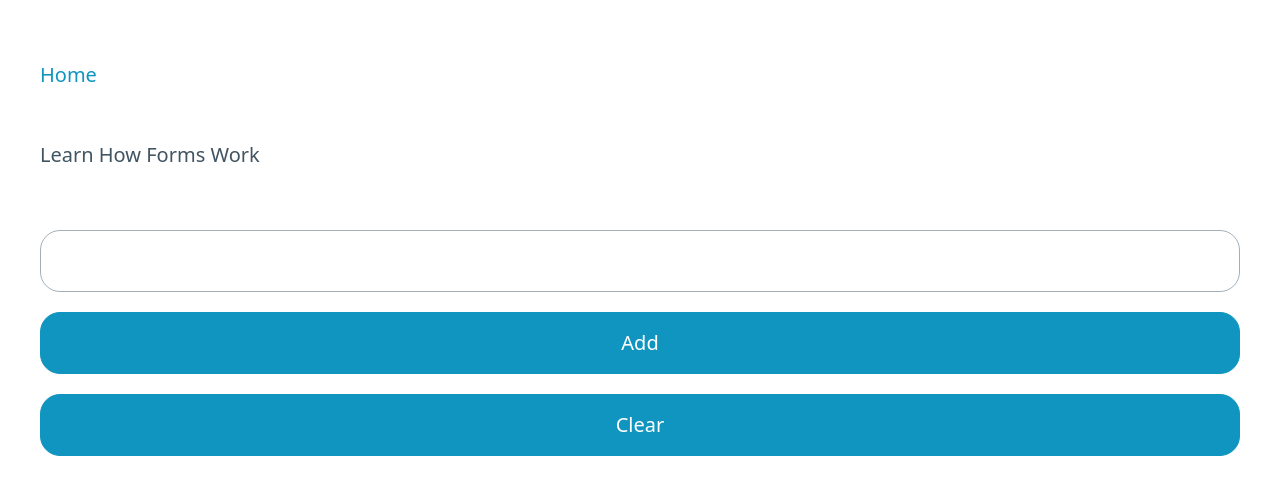
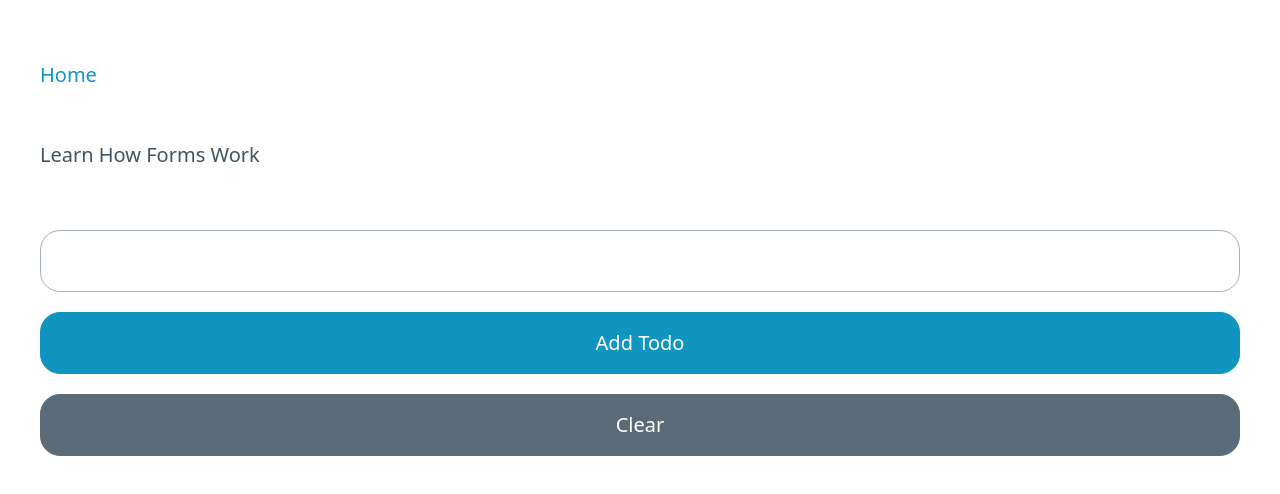
Before and after one commit to uNkset/project-sveltekit, a SvelteKit app: page /todos in a window 1280 px wide. Shown: the top 494 px of the page. Built offline with nearby package versions, Linux system fonts and the light colour scheme.

Commit message:
add items with loading spinner

```diff
--- a/src/routes/todos/+page.server.ts
+++ b/src/routes/todos/+page.server.ts
@@ -5,6 +5,10 @@ import { fail, type Actions } from '@sveltejs/kit'
 export const load: PageServerLoad = async () => {
   const todos = getTodos()
   return { todos }
+}
+
+async function sleep(ms: number) {
+  return new Promise((resolve) => setTimeout(resolve, ms))
 }
 
 export const actions: Actions = {
@@ -15,6 +19,8 @@ export const actions: Actions = {
     if (!todo) {
       return fail(400, { todo, missing: true })
     }
+
+    await sleep(2000)
 
     addTodo(todo)
 
--- a/src/routes/todos/+page.svelte
+++ b/src/routes/todos/+page.svelte
@@ -1,9 +1,21 @@
 <script lang="ts">
   import { enhance } from '$app/forms'
-  import type { ActionData, PageData } from './$types'
+  import type { ActionData, PageData, SubmitFunction } from './$types'
 
   export let data: PageData
   export let form: ActionData
+
+  let loading = false
+
+  const addTodo: SubmitFunction = () => {
+    // do something before the form submits
+    loading = true
+
+    return async ({ update }) => {
+      loading = false
+      await update()
+    }
+  }
 </script>
 
 <ul>
@@ -18,14 +30,18 @@
   {/each}
 </ul>
 
-<form action="?/addTodo" method="POST" use:enhance>
+<form action="?/addTodo" method="POST" use:enhance={addTodo}>
   <input type="text" name="todo" value={form?.todo ?? ''} />
   {#if form?.missing}
     <p class="error">This field is required</p>
   {/if}
-  <button type="submit">Add</button>
+  <button aria-busy={loading} class:secondary={loading} type="submit">
+    {#if !loading}
+      Add Todo
+    {/if}
+  </button>
 
-  <button formaction="?/clearTodos" type="submit">Clear</button>
+  <button class="secondary" formaction="?/clearTodos" type="submit">Clear</button>
 </form>
 
 {#if form?.success}
```
